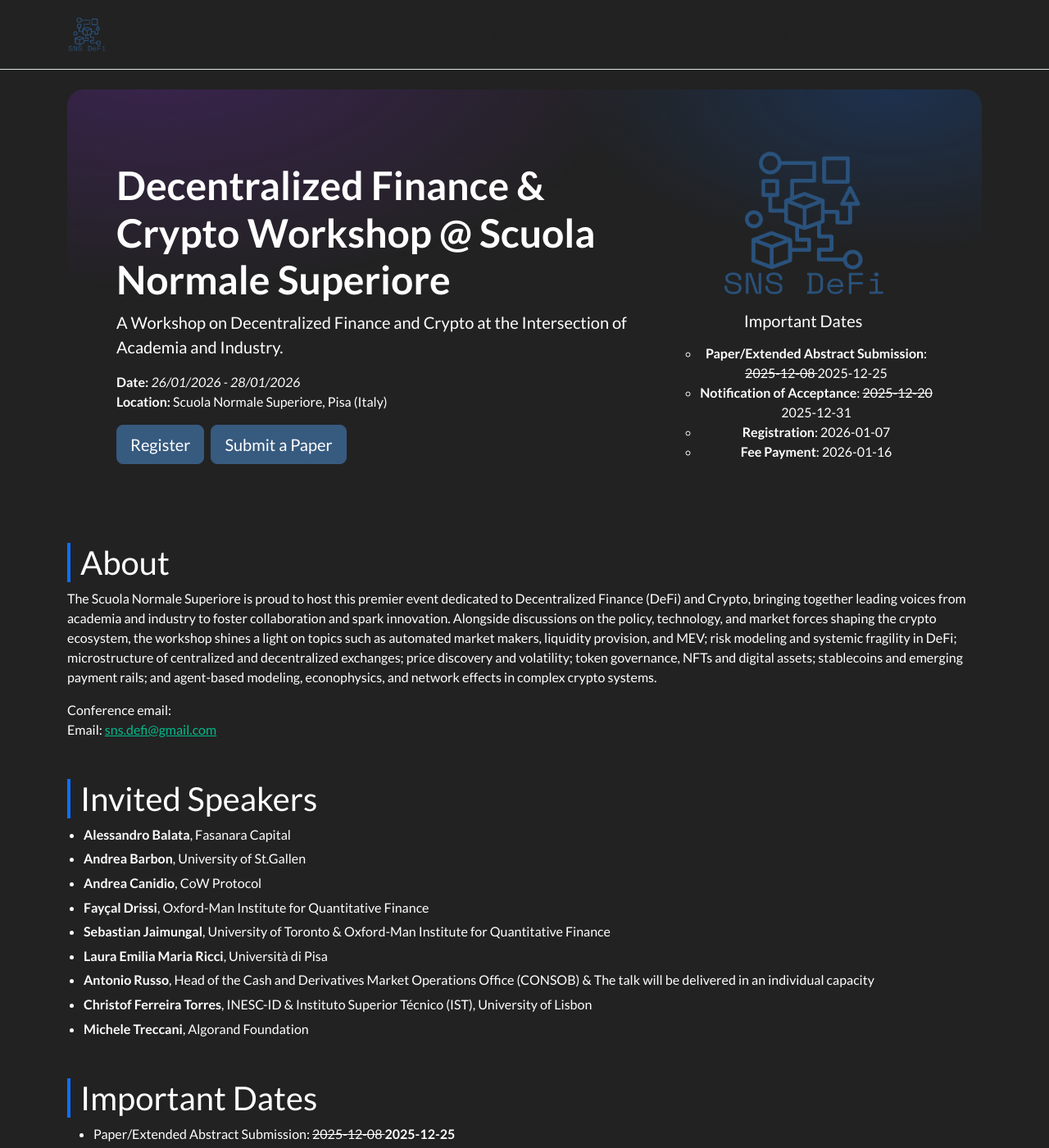
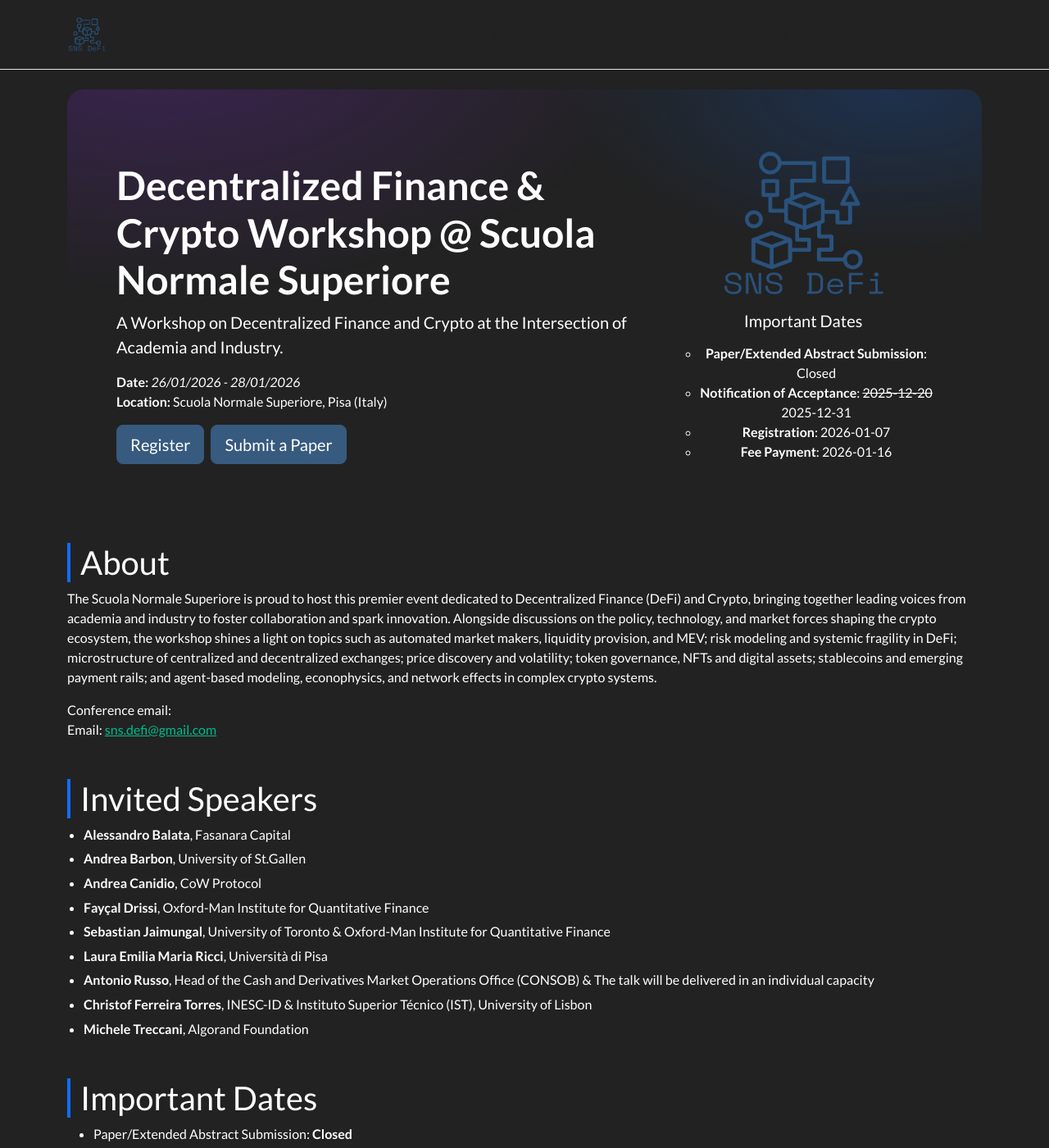
Before and after one commit to sns-defi/sns-defi.github.io, a Jekyll site: the page built from index.md, in a window 1280 px wide and 1400 px high. Shown: the whole window at 82% size. Built offline with Jekyll 4.4.1, drawn with Linux system fonts in a browser that asks for light colours; nearby versions of some CDN libraries.

Commit message:
Update index.md

```diff
--- a/index.md
+++ b/index.md
@@ -37,8 +37,8 @@ permalink: /
             <ul class="deadlines-list">
               {% for deadline in homepage_deadlines %}
                 <li>
-                  {% if deadline.prevprev %}
-                  <strong>{{ deadline.name }}</strong>: <del>{{deadline.prevprev}}</del>   <del>{{deadline.prev}}</del>
+                  {% if deadline.text %}
+                  <strong>{{ deadline.name }}</strong>: {{deadline.text}}
                   {% else %}
                     {% if deadline.prev %}
                     <strong>{{ deadline.name }}</strong>: <del>{{deadline.prev}}</del>   {{ deadline.date }}
@@ -94,8 +94,8 @@ permalink: /
     <ul class="deadlines-list">
       {% for deadline in homepage_deadlines %}
         <li>
-          {% if deadline.prevprev %}
-          {{ deadline.name }}: <del>{{deadline.prev}}</del>   <del>{{deadline.prevprev}}</del>
+          {% if deadline.text %}
+          {{ deadline.name }}: <strong>{{deadline.text}}</strong>
           {% else %}
             {% if deadline.prev %}
             {{ deadline.name }}: <del>{{deadline.prev}}</del>   <strong>{{ deadline.date }}</strong>
```
